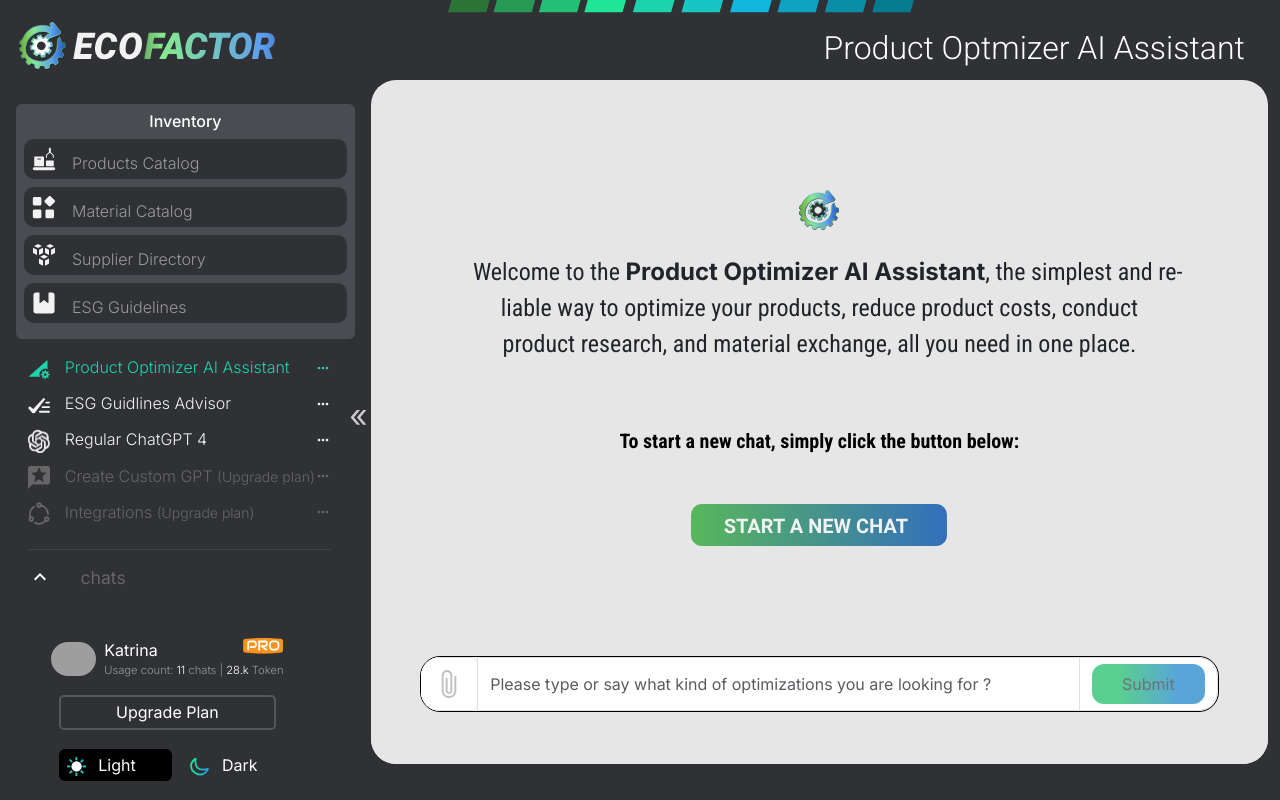
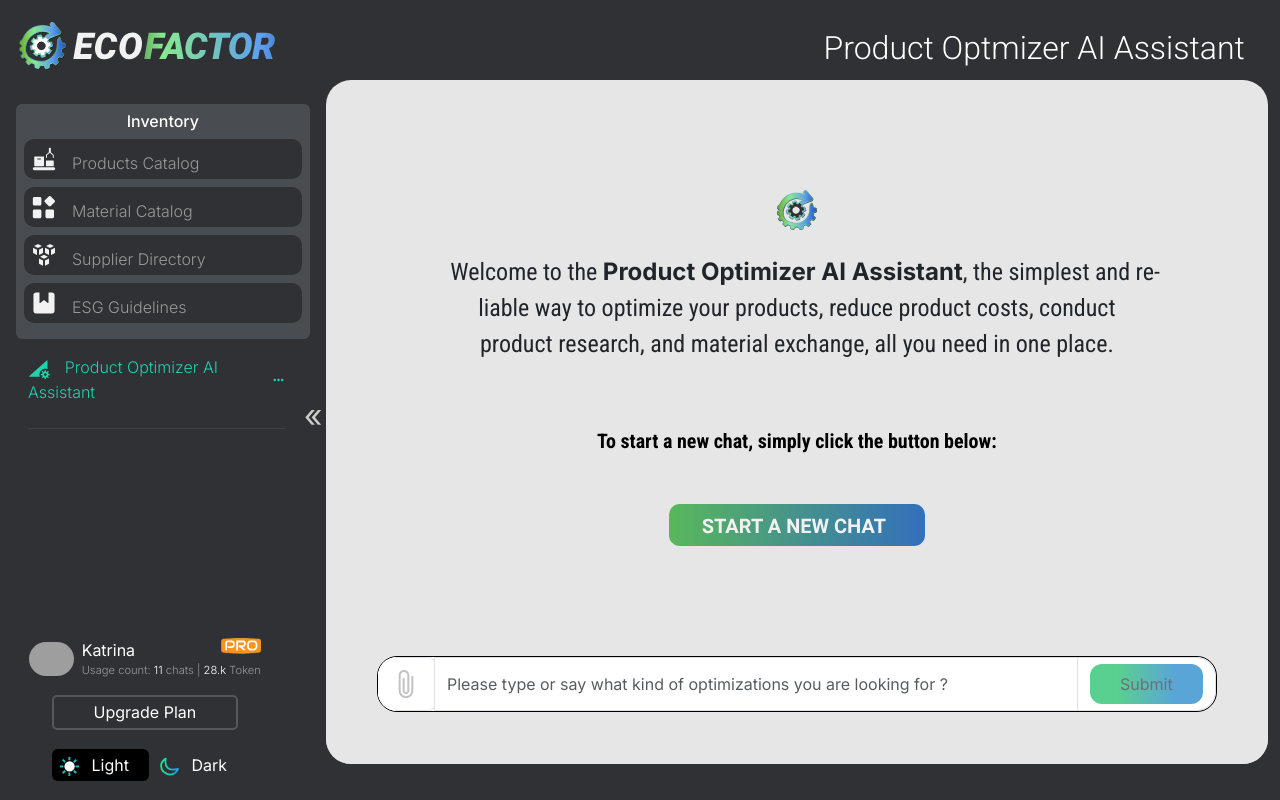
Before and after one commit to inamprograms/EcoFactory, a React (Vite) app in the folder client/: page / in a window 1280 px wide. Built offline with nearby package versions, Linux system fonts and the light colour scheme; grey boxes are pictures that could not be loaded.

Commit message:
feat: fixes un-necessary functionalities

```diff
--- a/client/src/Components/sideBar/SBar.jsx
+++ b/client/src/Components/sideBar/SBar.jsx
@@ -1,23 +1,15 @@
 import { useState } from 'react';
 import { Sidebar } from 'react-pro-sidebar';
 import BADGE_PRO from "../../Assets/ICONS/BADGE_PRO.svg";
-import colorBar from "../../Assets/ICONS/COLORBAR.png";
-import ICON_CUSTOM_GPT from "../../Assets/ICONS/ICON_CUSTOM_GPT.svg";
-import ICON_CUSTOM_GPT_ACTIVE from "../../Assets/ICONS/ICON_CUSTOM_GPT copy.svg";
 
-import ICON_ESG_ACTIVE from '../../Assets/ICONS/ICON_ESG_GUIDELINE active.svg';
 import ICON_ESG from '../../Assets/ICONS/ICON_ESG_GUIDELINE.svg';
 
-import GPT_AI_ACTIVE from "../../Assets/ICONS/ICON_GREEN_CHATGPT.png";
-import GPT_AI from "../../Assets/ICONS/ICO_WHITE_CHATGPT.png";
 
 
 import ICON_GUIDLINES_ACTIVE from '../../Assets/ICONS/ICON_GUIDELINE_DATABASE active.svg';
 import ICON_GUIDLINES from '../../Assets/ICONS/ICON_GUIDELINE_DATABASE.svg';
 
 
-import ICON_INTEGRATION from '../../Assets/ICONS/ICON_INTEGRATIONS.svg';
-import ICON_INTEGRATION_ACTIVE from '../../Assets/ICONS/ICON_INTEGRATIONS active.svg';
 
 import ICON_MATERIAL_ACTIVE from '../../Assets/ICONS/ICON_MATERIALS active.svg';
 import ICON_MATERIAL from '../../Assets/ICONS/ICON_MATERIALS.svg';
@@ -33,10 +25,8 @@
 import ICON_SUPLIERS_ACTIVE from '../../Assets/ICONS/ICON_SUPPLIERS active.svg';
 import ICON_SUPLIERS from '../../Assets/ICONS/ICON_SUPPLIERS.svg';
 
-import ecofactor from "../../Assets/ICONS/LOGO_ECOFACTOR_FINAL (1).svg";
 
 import { BiDotsHorizontalRounded } from "react-icons/bi";
-import { MdKeyboardArrowDown, MdKeyboardArrowUp } from "react-icons/md";
 import { Link, useLocation, useNavigate } from "react-router-dom";
 
 export default function SBar({ collapsed }) {
@@ -57,10 +47,10 @@
 
     const pages = [
         { icon: ICON_OPTIMIZATION, iconActive: ICON_OPTIMIZATION_ACTIVE, title: 'Product Optimizer AI Assistant', to: '/' },
-        { icon: ICON_ESG, iconActive: ICON_ESG_ACTIVE, title: 'ESG Guidlines Advisor', to: '/esg-guidlines' },
-        { icon: GPT_AI, iconActive: GPT_AI_ACTIVE, title: 'Regular ChatGPT 4', to: '/regular-chatgpt4' },
-        { icon: ICON_CUSTOM_GPT, iconActive: ICON_CUSTOM_GPT_ACTIVE, title: 'Create Custom GPT', subTitle: "(Upgrade plan)", disable : true,to: '/pricing/customgpt' },
-        { icon: ICON_INTEGRATION, iconActive: ICON_INTEGRATION_ACTIVE, title: 'Integrations', subTitle: "(Upgrade plan)", disable : true, to: '/pricing/integration' },
+        // { icon: ICON_ESG, iconActive: ICON_ESG_ACTIVE, title: 'ESG Guidlines Advisor', to: '/esg-guidlines' },
+        // { icon: GPT_AI, iconActive: GPT_AI_ACTIVE, title: 'Regular ChatGPT 4', to: '/regular-chatgpt4' },
+        // { icon: ICON_CUSTOM_GPT, iconActive: ICON_CUSTOM_GPT_ACTIVE, title: 'Create Custom GPT', subTitle: "(Upgrade plan)", disable : true,to: '/pricing/customgpt' },
+        // { icon: ICON_INTEGRATION, iconActive: ICON_INTEGRATION_ACTIVE, title: 'Integrations', subTitle: "(Upgrade plan)", disable : true, to: '/pricing/integration' },
       ]
 
     const historyChats = [
@@ -71,7 +61,7 @@
     ]
 
     return (
-        <Sidebar className='sideBar' collapsed={collapsed} style={{ display: collapsed ? "none" : "block", height : '' , width: '23vw', position: "relative" }}>
+        <Sidebar className='sideBar' collapsed={collapsed} style={{ display: collapsed ? "none" : "block", height : '', width: "25%", position: "relative" }}>
             {/* side bar content  */}
             {/* Aleeza you have to work here */}
             <div className="container-fluid sideBar-scroll " style={{ backgroundColor: "#2f3135", height: '90vh', }}>
@@ -119,7 +109,7 @@
                         </div>
 
 
-                        <div className="row">
+                        {/* <div className="row">
                             <div className="col mx-3">
                                 <div className={`${showChats ? "mb-2" : "mb-0"}`}>
                                     <button onClick={() => setShowChats((prev) => !prev)} className='border-0 bg-transparent text-white me-4  fs-4'>{showChats ? <MdKeyboardArrowUp /> : <MdKeyboardArrowDown />}</button> <span style={{ fontWeight: 'normal', color: "#666666", fontSize: "1.1rem" }}>chats</span>
@@ -138,7 +128,7 @@
                                     )
                                 })}
                             </div>
-                        </div>
+                        </div> */}
 
                     </div>
                 </div>
--- a/client/src/Components/sideBar/SBarCollapsed.jsx
+++ b/client/src/Components/sideBar/SBarCollapsed.jsx
@@ -1,42 +1,30 @@
-import '../../Pages/productOptimization/ProductOptimization.css'
-import BADGE_PRO from "../../Assets/ICONS/BADGE_PRO.svg";
-import colorBar from "../../Assets/ICONS/COLORBAR.png";
 import dark from "../../Assets/ICONS/ICO_DARK_MODE.svg";
 import light from "../../Assets/ICONS/ICO_LIGHT_MODE.svg";
+import '../../Pages/productOptimization/ProductOptimization.css';
 
 
-import ICON_CUSTOM_GPT from "../../Assets/ICONS/ICON_CUSTOM_GPT.svg";
-import ICON_CUSTOM_GPT_ACTIVE from "../../Assets/ICONS/ICON_CUSTOM_GPT copy.svg";
 
-import ICON_ESG_ACTIVE from '../../Assets/ICONS/ICON_ESG_GUIDELINE active.svg';
 import ICON_ESG from '../../Assets/ICONS/ICON_ESG_GUIDELINE.svg';
 
-import GPT_AI_ACTIVE from "../../Assets/ICONS/ICON_GREEN_CHATGPT.png";
-import GPT_AI from "../../Assets/ICONS/ICO_WHITE_CHATGPT.png";
 
 
 import ICON_GUIDLINES_ACTIVE from '../../Assets/ICONS/ICON_GUIDELINE_DATABASE active.svg';
 import ICON_GUIDLINES from '../../Assets/ICONS/ICON_GUIDELINE_DATABASE.svg';
 
 
-import ICON_INTEGRATION from '../../Assets/ICONS/ICON_INTEGRATIONS.svg';
-import ICON_INTEGRATION_ACTIVE from '../../Assets/ICONS/ICON_INTEGRATIONS active.svg';
 
 import ICON_MATERIAL_ACTIVE from '../../Assets/ICONS/ICON_MATERIALS active.svg';
 import ICON_MATERIAL from '../../Assets/ICONS/ICON_MATERIALS.svg';
 
-import ICON_MOON from "../../Assets/ICONS/ICON_MOON.svg";
 import ICON_OPTIMIZATION_ACTIVE from '../../Assets/ICONS/ICON_OPTIMIZER active.svg';
 import ICON_OPTIMIZATION from '../../Assets/ICONS/ICON_OPTIMIZER.svg';
 
 import ICON_PRODUCT_ACTIVE from "../../Assets/ICONS/ICON_PRODUCTS active.svg";
 import ICON_PRODUCT from "../../Assets/ICONS/ICON_PRODUCTS.svg";
 
-import ICON_SUN from "../../Assets/ICONS/ICON_SUN.svg";
+import { Link, useLocation, useNavigate } from "react-router-dom";
 import ICON_SUPLIERS_ACTIVE from '../../Assets/ICONS/ICON_SUPPLIERS active.svg';
 import ICON_SUPLIERS from '../../Assets/ICONS/ICON_SUPPLIERS.svg';
-import { Link, useLocation, useNavigate } from "react-router-dom";
-import { BiDotsHorizontalRounded } from "react-icons/bi";
 
 const SBarCollapsed = () => {
 
@@ -54,10 +42,10 @@
 
   const pages = [
     { icon: ICON_OPTIMIZATION, iconActive: ICON_OPTIMIZATION_ACTIVE, title: 'Product Optimizer AI Assistant', to: '/' },
-    { icon: ICON_ESG, iconActive: ICON_ESG_ACTIVE, title: 'Documentation Checker AI Assistant', to: '/esg-guidlines' },
-    { icon: GPT_AI, iconActive: GPT_AI_ACTIVE, title: 'Regular ChatGPT 4', to: '/regular-chatgpt4' },
-    { icon: ICON_CUSTOM_GPT, iconActive: ICON_CUSTOM_GPT_ACTIVE, class : 'mt-1',  title: 'Upgrade plan to access Custom GPT functionality',  to: '/pricing/customgpt' },
-    { icon: ICON_INTEGRATION, iconActive: ICON_INTEGRATION_ACTIVE, title: 'Upgrade plan to access Integration functionality', to: '/pricing/integration'}
+    // { icon: ICON_ESG, iconActive: ICON_ESG_ACTIVE, title: 'Documentation Checker AI Assistant', to: '/esg-guidlines' },
+    // { icon: GPT_AI, iconActive: GPT_AI_ACTIVE, title: 'Regular ChatGPT 4', to: '/regular-chatgpt4' },
+    // { icon: ICON_CUSTOM_GPT, iconActive: ICON_CUSTOM_GPT_ACTIVE, class : 'mt-1',  title: 'Upgrade plan to access Custom GPT functionality',  to: '/pricing/customgpt' },
+    // { icon: ICON_INTEGRATION, iconActive: ICON_INTEGRATION_ACTIVE, title: 'Upgrade plan to access Integration functionality', to: '/pricing/integration'}
   ]
 
   const historyChats = [
--- a/client/src/Pages/chatGpt4/ChatGpt4.css
+++ b/client/src/Pages/chatGpt4/ChatGpt4.css
@@ -174,7 +174,7 @@
 
 @media screen and (min-width: 1259px) and (max-width: 1364px) {
   .sideBar {
-    width: 30vw !important;
+    width: 25% !important;
   }
   .main-gpt{
     width: 70vw !important;
--- a/client/src/Pages/esgGuidelineChecker/ESGGuidelineChecker.css
+++ b/client/src/Pages/esgGuidelineChecker/ESGGuidelineChecker.css
@@ -164,7 +164,7 @@
 
   @media screen and (min-width: 1259px) and (max-width: 1364px) {
     .sideBar {
-      width: 30vw !important;
+      width: 25% !important;
     }
   }
 
--- a/client/src/Pages/productOptimization/ProductOptimization.css
+++ b/client/src/Pages/productOptimization/ProductOptimization.css
@@ -171,33 +171,3 @@
     /* border-radius: 2px; */
   border-color: transparent black transparent transparent;
 }
-
-
-
-
-
-/* MEDIA QUERY */
-
-@media screen and (min-width: 1534px) and (max-width: 1636px) {
-  .sideBar {
-    width: 25vw !important;
-  }
-}
-
-@media screen and (min-width: 1364px) and (max-width: 1534px) {
-  .sideBar {
-    width: 28vw !important;
-  }
-}
-
-@media screen and (min-width: 1259px) and (max-width: 1364px) {
-  .sideBar {
-    width: 30vw !important;
-  }
-}
-
-@media screen and (min-width: 1024px) and (max-width: 1259px) {
-  .sideBar {
-    width: 45vw !important;
-  }
-}
--- a/client/src/Pages/productOptimization/ProductOptimization.jsx
+++ b/client/src/Pages/productOptimization/ProductOptimization.jsx
@@ -1,22 +1,21 @@
 import axios from 'axios'; // Import axios for making HTTP requests
 import { useState } from 'react';
+import { FaUpload } from "react-icons/fa";
 import { IoMdAttach } from "react-icons/io";
 import { ThreeDots } from "react-loader-spinner";
+import { toast } from 'react-toastify';
+import BTN_START from '../../Assets/ICONS/BT_START_CHAT.svg';
+import GUIDE_DOC from '../../Assets/ICONS/CHAT_ASSETS-page-1.png';
+import cogwheel from "../../Assets/ICONS/ICON_ECOFACTOR.svg";
+import ecofactor from "../../Assets/ICONS/LOGO_ECOFACTOR_FINAL (1).svg";
+import STEP_ONE from '../../Assets/ICONS/STEP1.svg';
+import STEP_TWO from '../../Assets/ICONS/STEP2.svg';
+import STEP_THREE from '../../Assets/ICONS/STEP3.svg';
 import Spinner from '../../Components/loader/Spinner';
 import Sidebar from '../../Components/sideBar/SBar';
+import SBarCollapsed from '../../Components/sideBar/SBarCollapsed';
 import chatgptLogo from "./CHATGPT_LOGO_WHITE.svg";
 import './ProductOptimization.css'; // Import CSS file for additional styles
-import cogwheel from "../../Assets/ICONS/ICON_ECOFACTOR.svg";
-import BTN_START from '../../Assets/ICONS/BT_START_CHAT.svg'
-import SBarCollapsed from '../../Components/sideBar/SBarCollapsed';
-import ecofactor from "../../Assets/ICONS/LOGO_ECOFACTOR_FINAL (1).svg";
-import colorBar from "../../Assets/ICONS/COLORBAR.png";
-import STEP_ONE from '../../Assets/ICONS/STEP1.svg'
-import STEP_TWO from '../../Assets/ICONS/STEP2.svg'
-import STEP_THREE from '../../Assets/ICONS/STEP3.svg'
-import GUIDE_DOC from '../../Assets/ICONS/CHAT_ASSETS-page-1.png'
-import { FaUpload } from "react-icons/fa";
-import { toast } from 'react-toastify';
 
 
 
@@ -25,6 +24,7 @@
 export default function ProductOptimization() {
     const [collapsed, setCollapsed] = useState(false);
     const [loading, setLoading] = useState(false);
+    const [creatingCorpus, setCreatingCorpus] = useState(false);
     const [prompt, setPrompt] = useState('');
     const [promptsArr, setPromptsArr] = useState([]);
     const [recentAnswer, setRecentAnswer] = useState("");
@@ -41,6 +41,7 @@
 
     // API CALL TO CREATE CORPUS ID
     const startChat = async () => {
+        setCreatingCorpus(true)
         // console.log('yes');
         // setLoading(true)
 
@@ -51,12 +52,17 @@
             // console.log('Id:', response.data);
             setcorpusID(response.data)
             // setLoading(false)
+            toast.success('Session created successfully!')
+
 
         } catch (error) {
             // error
             console.error('Error starting chat:', error);
+            toast.error('An error occurred while starting the chat:', error);
             // setLoading(false)
         }
+
+        setCreatingCorpus(false)
     }
 
     //HANDLE FILE SELECTION
@@ -88,6 +94,7 @@
 
         } catch (error) {
             console.log(error);
+            toast.error('An error occurred while uploading the file: ', error);
             // setLoading(false)
         }
 
@@ -102,7 +109,7 @@
             setPromptsArr([...promptsArr, prompt]);
             const postData = {
                 query: prompt + "? Give me response in JSON & there should be 1 key named response",
-                corpus_id : corpusID
+                corpus_id: corpusID
             };
             setPrompt('');
 
@@ -127,18 +134,17 @@
 
     return (
         <>
-            <img src={colorBar} alt="eco" style={{ position: 'absolute', top: '-26px', left: '35%' }} />
+            {/*<img src={colorBar} alt="eco" style={{ position: 'absolute', top: '-26px', left: '35%' }} />*/}
 
             <div >
                 <div style={{ height: '10vh', backgroundColor: '#2f3135', }}>
                     <div style={{ display: 'flex', justifyContent: 'space-between', alignItems: 'center', height: '100%' }}>
                         <img src={ecofactor} alt="" style={{ height: '4.2rem', marginTop: ' 1.9rem', marginLeft: '1.2rem' }} />
                         <h2 style={textStyle} >Product Optmizer AI Assistant</h2>
-
                     </div>
 
                 </div>
-                <div id='productOptimization' style={{ display: 'flex', height : '90vh' }}>
+                <div id='productOptimization' style={{ display: 'flex', height: '90vh' }}>
 
 
                     <Sidebar collapsed={collapsed} />
@@ -169,7 +175,14 @@
 
                                             </div>}
                                         </div>
-                                        {corpusID === null ? <button onClick={startChat} style={{ width: '100%', border: '0', backgroundColor: 'transparent', marginTop: '2rem' }}><img src={BTN_START} alt="P-box" style={{ width: '16rem' }} /></button> : <div className="row ms-auto " style={{ marginTop: '2rem' }}>
+                                        {/* ... */}
+                                        {corpusID === null
+
+                                            ? creatingCorpus
+                                                ? <button style={{ width: '100%', border: '0', backgroundColor: 'transparent', marginTop: '2rem' }}><Spinner /></button>
+                                                : <button onClick={startChat} style={{ width: '100%', border: '0', backgroundColor: 'transparent', marginTop: '2rem' }}><img src={BTN_START} alt="P-box" style={{ width: '16rem' }} /></button>
+
+                                            : <div className="row ms-auto " style={{ marginTop: '2rem' }}>
                                                 <div className="col-4 mx-auto" >
                                                     <div className='mt-3' style={{ display: 'flex', justifyContent: 'center', alignItems: 'center', gap: '1.2rem', borderRight: '1px solid gray' }}>
                                                         <img src={STEP_ONE} alt="step" style={{ width: '3rem', marginTop: '-29px' }} />
```
Lines whose indentation alone changed are shown as unchanged.
